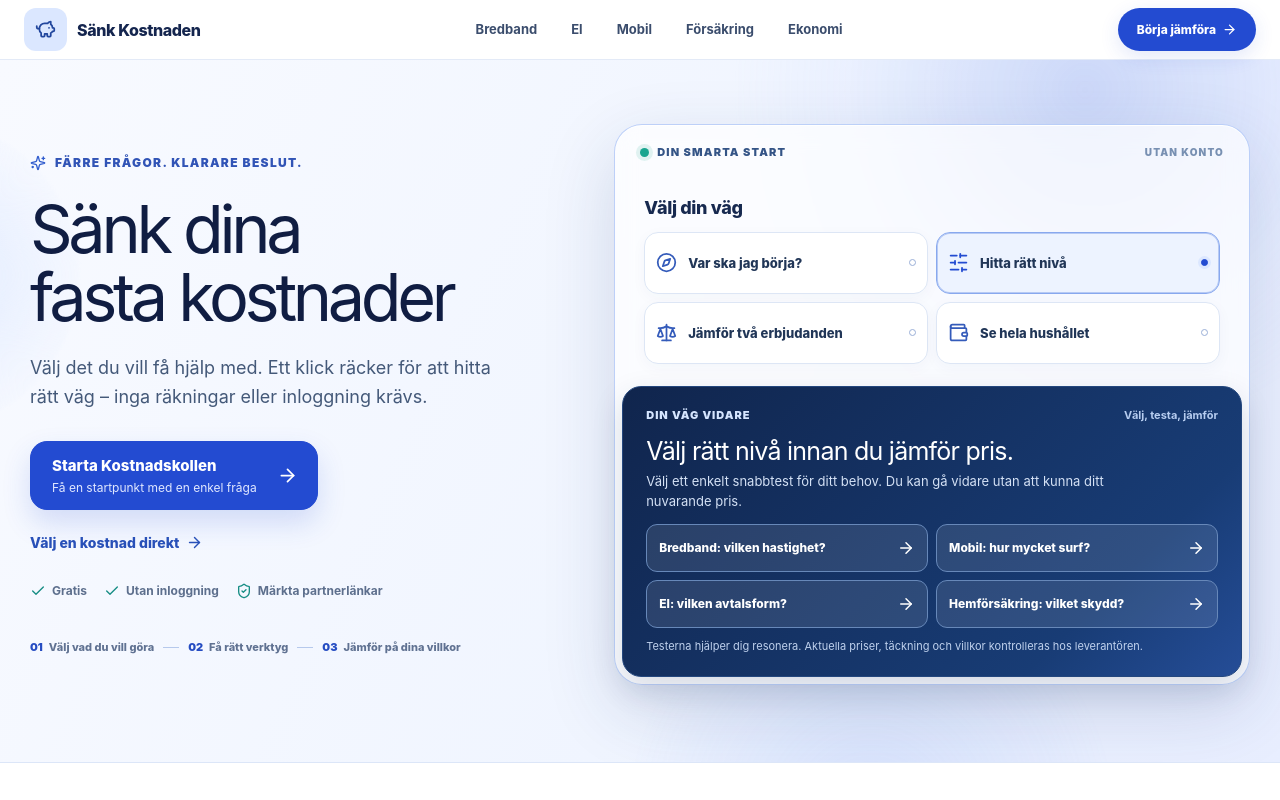
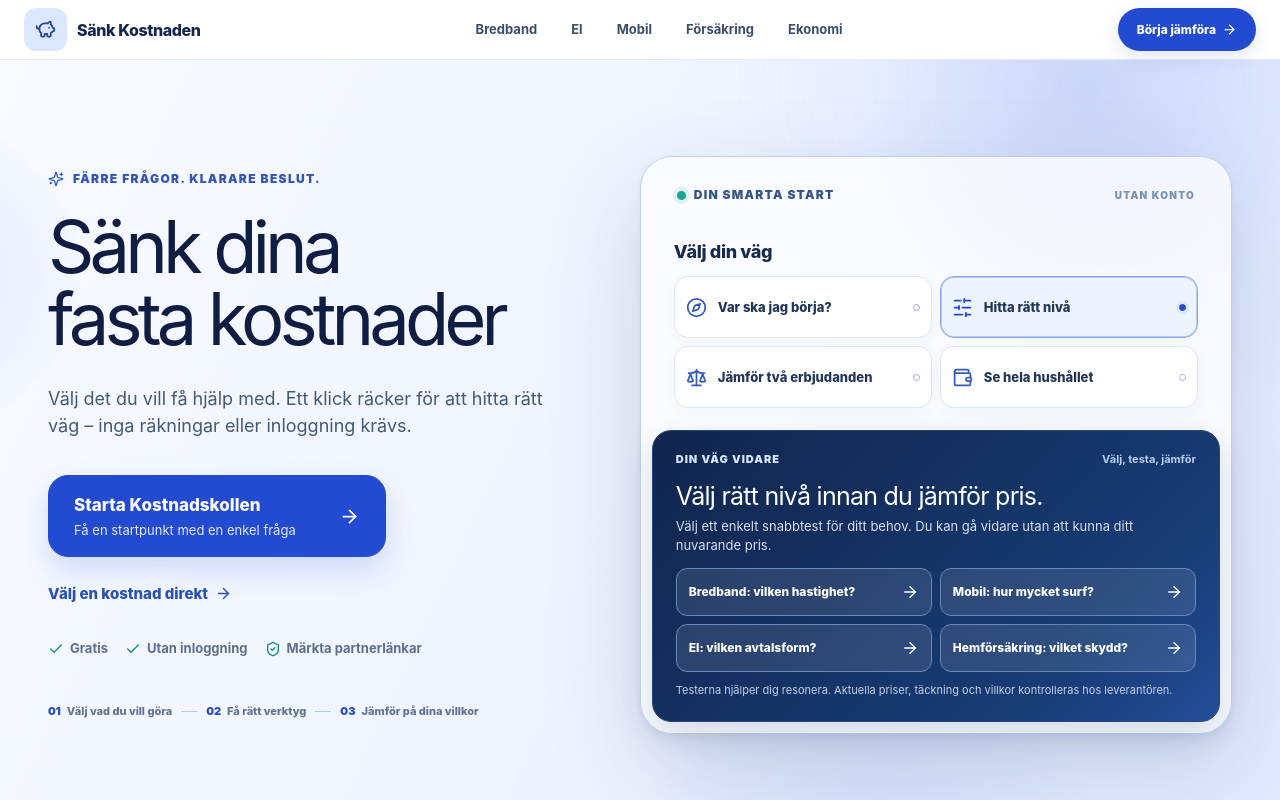
Before and after one commit to arvidlandin-cpu/sankkostnaden, a Next.js app: page / in a window 1280 px wide. Shown: the top 800 px of the page. Built offline with nearby package versions, Linux system fonts and the light colour scheme.

Commit message:
P0F: bold editorial home scale and decision surfaces

```diff
--- a/styles/HomeHero.module.css
+++ b/styles/HomeHero.module.css
@@ -37,3 +37,43 @@
  .trust{margin-top:9px}
 }
 @media(prefers-reduced-motion:reduce){.primary{transition:none}.primary:hover{transform:none}}
+
+
+/* P0F 2026-10-12 — owner-reviewed visual amplification.
+   Deliberately wider editorial stage and bigger interactive decision surface.
+   Preserve the original nav/SEO/goal links and small-screen tap targets. */
+@media(min-width:1025px){
+ .inner{width:min(1480px,calc(100% - 96px));grid-template-columns:minmax(0,.94fr) minmax(0,1.06fr);gap:clamp(48px,5.2vw,102px);padding:clamp(86px,7.5vw,124px) 0 clamp(90px,8vw,130px)}
+ .copy{max-width:720px}
+ .copy h1{max-width:730px;font-size:clamp(67px,5.65vw,101px);line-height:1;letter-spacing:-.068em}
+ .lead{max-width:600px;font-size:clamp(18px,1.3vw,21px);line-height:1.52;margin-top:29px}
+ .actions{margin-top:36px;gap:15px}
+ .primary{min-width:338px;min-height:78px;padding:17px 25px;border-radius:20px}
+ .primary strong{font-size:17px}.primary small{font-size:13px}
+ .secondary{font-size:15px}
+ .trust{margin-top:23px;font-size:13px}
+ .sequence{margin-top:45px}
+ .stage{padding:11px;border-radius:32px;box-shadow:0 35px 95px rgba(26,53,108,.18),0 3px 10px rgba(26,53,108,.06)}
+ .stageTop{padding:15px 12px 10px;font-size:12px}
+}
+@media(min-width:761px) and (max-width:1024px){
+ .inner{width:calc(100% - 64px);gap:34px;grid-template-columns:minmax(0,.94fr) minmax(0,1.06fr);padding:65px 0 78px}
+ .copy h1{font-size:clamp(51px,6.5vw,72px)}
+ .stage{border-radius:26px}
+}
+@media(max-width:760px){
+ .inner{width:calc(100% - 36px);grid-template-columns:1fr;gap:28px;padding:42px 0 51px}
+ .copy{max-width:none}
+ .copy h1{font-size:clamp(43px,8.8vw,70px);line-height:1.03}
+ .lead{max-width:640px;line-height:1.5}
+ .stage{border-radius:24px}
+}
+@media(max-width:550px){
+ .inner{width:calc(100% - 32px);padding:30px 0 38px;gap:19px}
+ .copy h1{font-size:clamp(41px,10.8vw,54px)}
+ .lead{font-size:15px}
+ .primary{min-height:64px;border-radius:16px}
+ .stage{border-radius:20px}
+}
+/* Depth without fake metrics or animation-only content. */
+.shell{background:linear-gradient(115deg,#f8faff 0%,#eef3ff 56%,#e3eaff 100%)}
```
